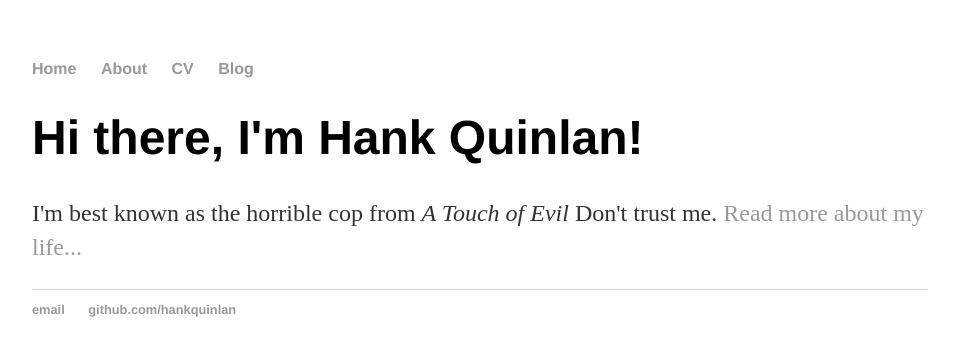
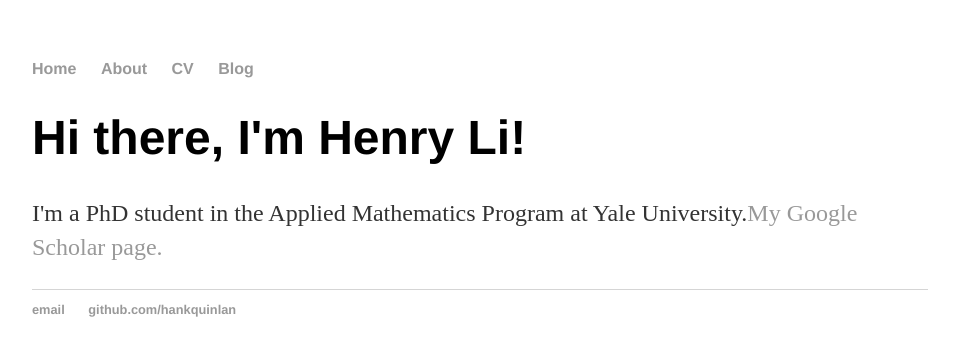
Before and after one commit to lihenryhfl/lihenryhfl.github.io, a Jekyll site: the page built from index.html, in a window 1280 px wide. Shown: the top 356 px of the page, without its empty margins (160-1115 px from the left). Built offline with Jekyll 4.4.1, drawn with Linux system fonts in a browser that asks for light colours.

Commit message:
Update index.html

```diff
--- a/index.html
+++ b/index.html
@@ -1,8 +1,8 @@
 ---
 layout: default
-title: Hank Quinlan, Horrible Cop
+title: Henry Li
 ---
 <div class="blurb">
-	<h1>Hi there, I'm Hank Quinlan!</h1>
-	<p>I'm best known as the horrible cop from <em>A Touch of Evil</em> Don't trust me. <a href="/about">Read more about my life...</a></p>
+	<h1>Hi there, I'm Henry Li!</h1>
+	<p>I'm a PhD student in the Applied Mathematics Program at Yale University.<a href="https://scholar.google.com/citations?user=o7-TIlcAAAAJ&hl=en">My Google Scholar page.</a></p>
 </div><!-- /.blurb -->
```
